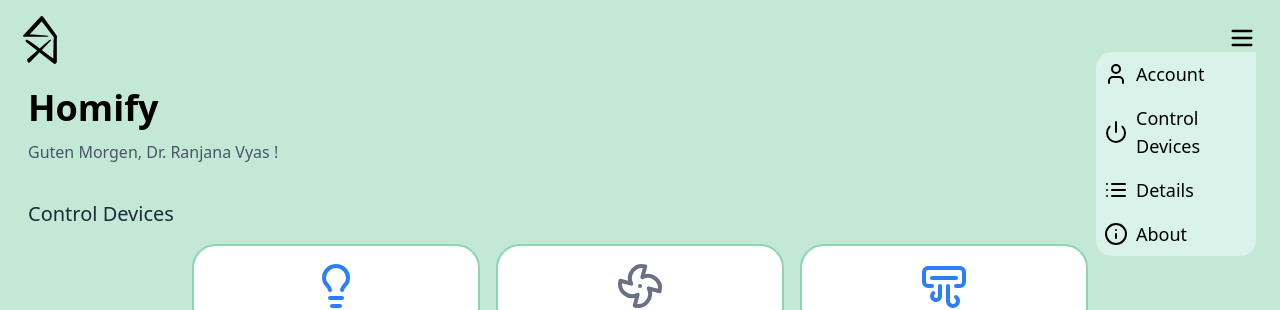
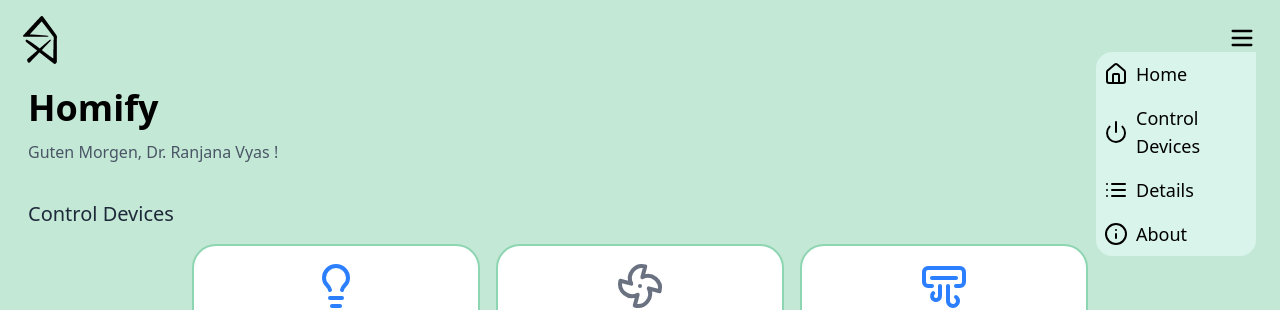
Before and after one commit to mkj-1901/homify, a React (Vite) app: page / in a window 1280 px wide. Both pictures are taken after a click on the button 1242 px from the left and 38 px from the top of the page. Shown: the top 310 px of the page. Built offline with nearby package versions, Linux system fonts and the light colour scheme.

Commit message:
edit functionality in sidebar

```diff
--- a/src/components/Sidebar.jsx
+++ b/src/components/Sidebar.jsx
@@ -1,5 +1,5 @@
-import React, { useState } from "react";
-import { Menu, User, Info, List ,Power } from "lucide-react";
+import React, { useState, useEffect } from "react";
+import { Menu, Home, Info, List, Power } from "lucide-react";
 
 const Sidebar = () => {
   const [isCollapsed, setIsCollapsed] = useState(true);
@@ -15,16 +15,40 @@ const Sidebar = () => {
     }
   };
 
+  const collapseSidebar = () => {
+    setIsCollapsed(true);
+    setTimeout(() => setShowIcons(false), 300);
+  };
+
   const handleNavigation = (id) => {
-    const section = document.getElementById(id);
-    if (section) {
-      section.scrollIntoView({ behavior: "smooth", block: "start" });
+    const navigateTo = () => {
+      if (id === "home") {
+        window.scrollTo({ top: 0, behavior: "smooth" });
+      } else {
+        const section = document.getElementById(id);
+        if (section) {
+          section.scrollIntoView({ behavior: "smooth", block: "start" });
+        } else {
+          console.error(`Section with ID "${id}" not found.`);
+        }
+      }
+
+      // Collapse after scroll
+      collapseSidebar();
+    };
+
+    // If sidebar is collapsed, expand first, then navigate
+    if (isCollapsed) {
+      setShowIcons(true);
+      setIsCollapsed(false);
+      setTimeout(navigateTo, 350);
     } else {
-      console.error(`Section with ID "${id}" not found. Ensure the target element has the correct ID.`);
+      navigateTo();
     }
   };
+
   // Collapse sidebar when clicking outside
-  React.useEffect(() => {
+  useEffect(() => {
     const handleClickOutside = (event) => {
       const sidebarElement = document.querySelector(".transition-all");
       const menuButton = document.querySelector(".absolute.top-4.right-4");
@@ -34,8 +58,7 @@ const Sidebar = () => {
         menuButton &&
         !menuButton.contains(event.target)
       ) {
-        setIsCollapsed(true);
-        setTimeout(() => setShowIcons(false), 300);
+        collapseSidebar();
         menuButton.style.color = "black";
       }
     };
@@ -45,25 +68,30 @@ const Sidebar = () => {
       document.removeEventListener("mousedown", handleClickOutside);
     };
   }, []);
+
   return (
-    <div className={`transition-all duration-300 ${isCollapsed ? "w-0" : "w-56"} flex flex-col absolute right-0`}>
-      {/* Menu Button - Always Visible */}
+    <div
+      className={`transition-all duration-300 ${
+        isCollapsed ? "w-0" : "w-56"
+      } flex flex-col fixed top-0 right-0 h-full z-50`}
+    >
+      {/* Menu Button */}
       <button
         onClick={toggleSidebar}
-        className="absolute top-4 right-4 p-2 rounded-md bg-transparent text-black hover:text-gray-700 cursor-pointer">
+        className="absolute top-4 right-4 p-2 rounded-md bg-transparent text-black hover:text-gray-700 cursor-pointer"
+      >
         <Menu size={28} />
       </button>
 
-      {/* Sidebar Items - Show only when expanded */}
+      {/* Sidebar Items */}
       {showIcons && (
-        <div className="bg-[#e6faf8a1] text-black
-         flex flex-col rounded-b-2xl rounded-l-2xl mt-13 ml-10 mr-6">
+        <div className="bg-[#e6faf8a1] text-black flex flex-col rounded-b-2xl rounded-l-2xl mt-13 ml-10 mr-6 overflow-y-auto">
           <nav className="flex flex-col flex-grow">
             <SidebarItem
-              icon={User}
-              label="Account"
+              icon={Home}
+              label="Home"
               isCollapsed={isCollapsed}
-              onClick={() => handleNavigation("account")}
+              onClick={() => handleNavigation("home")}
             />
             <SidebarItem
               icon={Power}
@@ -90,11 +118,13 @@ const Sidebar = () => {
   );
 };
 
-// Sidebar Item Component
-const SidebarItem = ({ icon: Icon, label, isCollapsed }) => {
+const SidebarItem = ({ icon: Icon, label, isCollapsed, onClick }) => {
   return (
-    <div className="flex items-center space-x-2 p-2 hover:bg-[#658d894c] cursor-pointer">
-      <Icon size={24} className="shrink-0"/>
+    <div
+      className="flex items-center space-x-2 p-2 hover:bg-[#658d894c] cursor-pointer"
+      onClick={onClick}
+    >
+      <Icon size={24} className="shrink-0" />
       {!isCollapsed && <span className="text-lg">{label}</span>}
     </div>
   );
```
